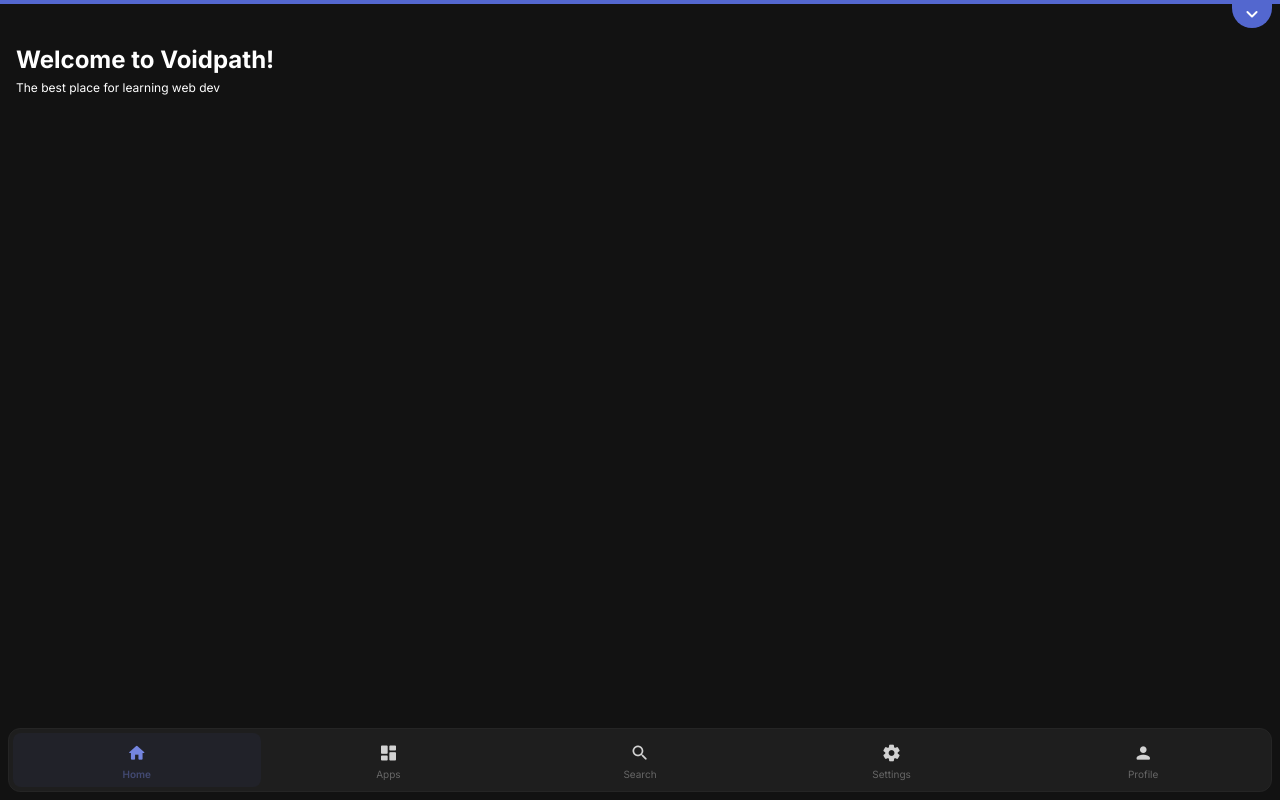
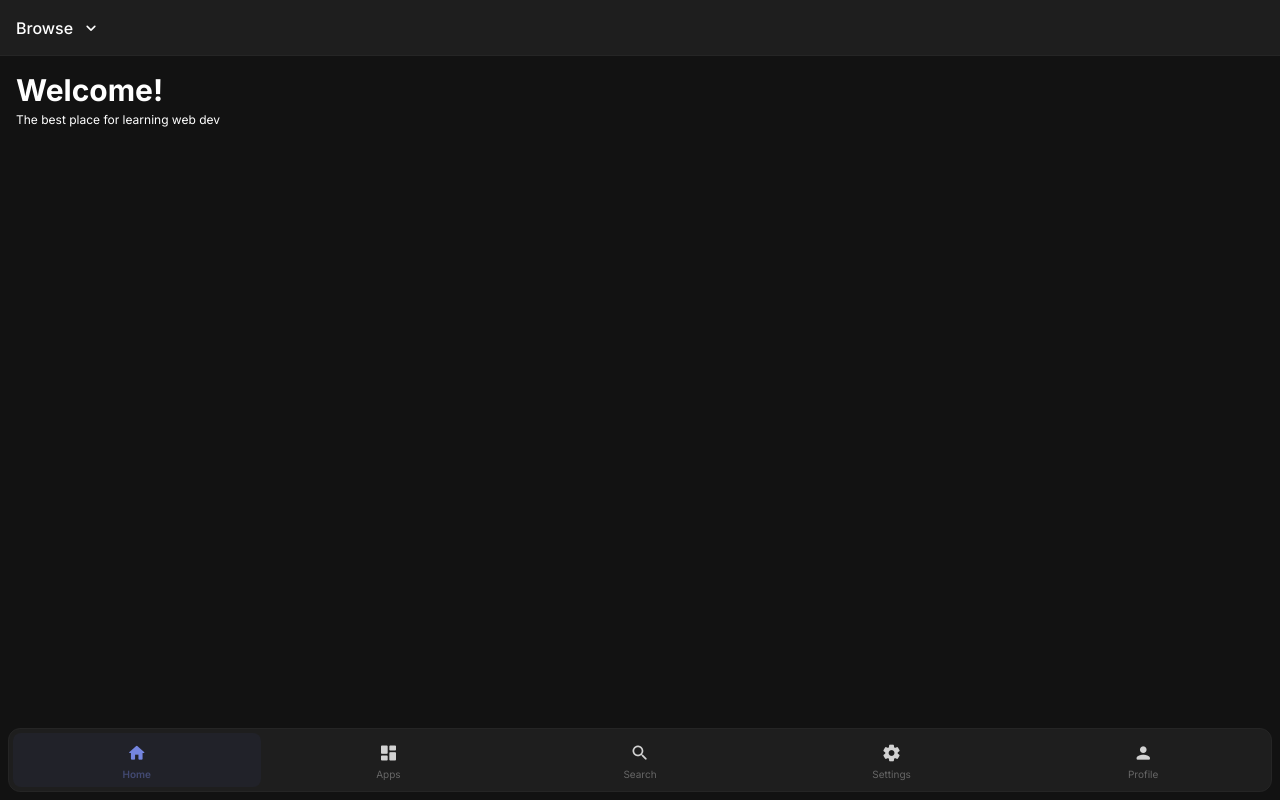
Before and after one commit to voidpath/voidpath, an Angular app: page / in a window 1280 px wide. Built offline with nearby package versions, Linux system fonts and the light colour scheme.

Commit message:
page bar creation

```diff
--- a/src/app/app.component.html
+++ b/src/app/app.component.html
@@ -9,14 +9,35 @@
 	dark:text-white
 ">
 
-	<div class="fixed top-1 bottom-20 left-0 right-0 p-4 pt-10 overflow-auto">
+	<div class="fixed top-14 bottom-20 left-0 right-0 p-4 overflow-auto">
 		<router-outlet></router-outlet>
 	</div>
 
-	<div class="fixed top-0 left-0 right-0 w-full h-1 bg-pr-main"></div>
-	<div class="fixed top-1 right-2 w-10 h-6 pb-1 flex items-center justify-center bg-pr-main rounded-b-full">
+	<!-- <div class="fixed top-0 left-0 right-0 w-full h-1 bg-pr-main"></div> -->
+	<!-- <div class="fixed top-1 right-2 w-10 h-6 pb-1 flex items-center justify-center bg-pr-main rounded-b-full">
 		<i class="material-icons-round text-white">expand_more</i>
+	</div> -->
+
+	<div class="
+		fixed top-0 left-0 right-0
+		h-14 flex gap-1 justify-between items-center z-20 p-2 px-4
+		bg-w03
+		dark:bg-g01
+		border-b
+		border-d01-w
+		dark:border-d01
+	">
+		<div class="flex items-center gap-2">
+			<!-- <i class="material-icons-round text-xl mr-2">arrow_back</i> -->
+			<span class="font-medium">Browse</span>
+			<i class="material-icons-round text-xl">expand_more</i>
+		</div>
+		<div>
+
+		</div>
 	</div>
+
+
     <app-nav-bar></app-nav-bar>
 
 </div>
--- a/src/app/components/nav-bar/nav-bar.component.html
+++ b/src/app/components/nav-bar/nav-bar.component.html
@@ -1,5 +1,5 @@
 <div class="
-    fixed bottom-2 left-2 right-2 cursor-pointer
+    fixed bottom-2 left-2 right-2
     h-16 flex z-20 p-1
     rounded-xl gap-1
     bg-w03
--- a/src/app/pages/browse/browse.component.html
+++ b/src/app/pages/browse/browse.component.html
@@ -1,2 +1 @@
-<h1 class="text-3xl font-bold mb-2">Browse</h1>
-<p class="text-xs mb-4">Navigate through all our available resources.</p>
+How about you make a selection instead of this. I don't think it can continue at this gravity.
--- a/src/app/pages/home/home.component.html
+++ b/src/app/pages/home/home.component.html
@@ -1,2 +1,2 @@
-<h1 class="text-2xl font-bold mb-1">Welcome to Voidpath!</h1>
+<h1 class="text-3xl font-bold mb-1">Welcome!</h1>
 <p class="text-xs mb-4">The best place for learning web dev</p>
```
